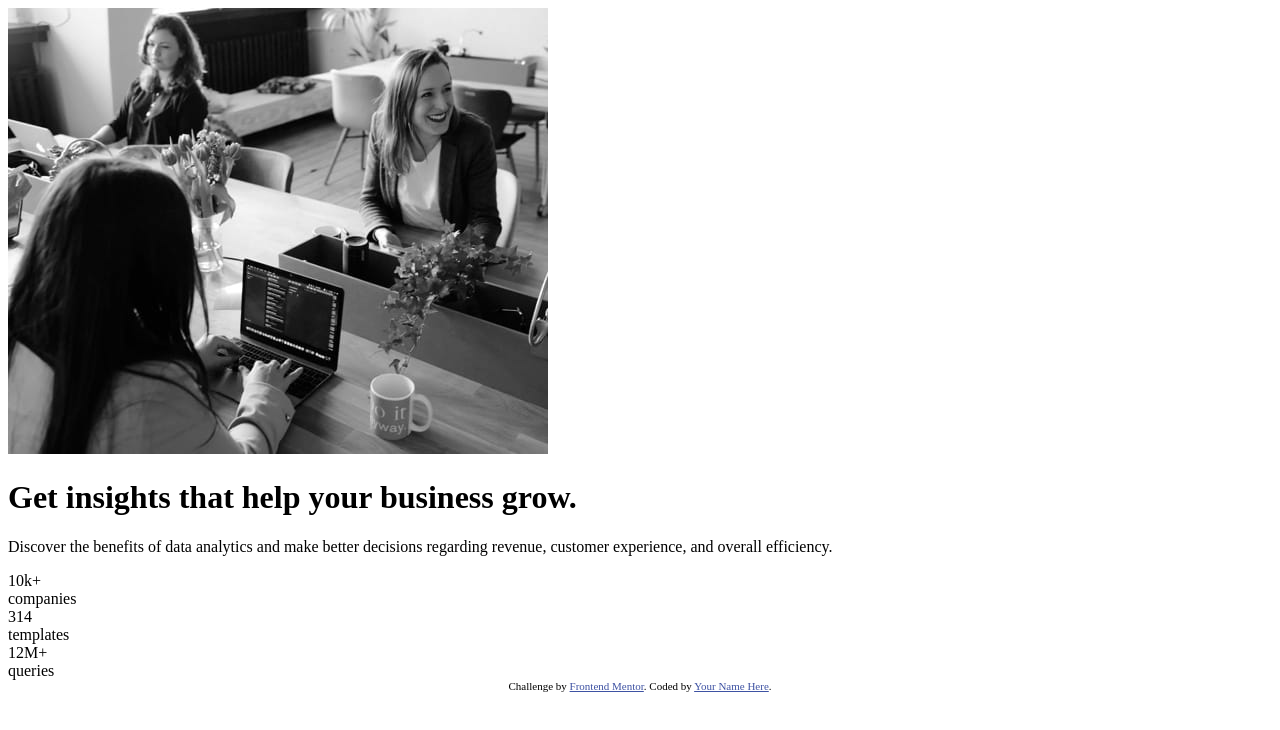
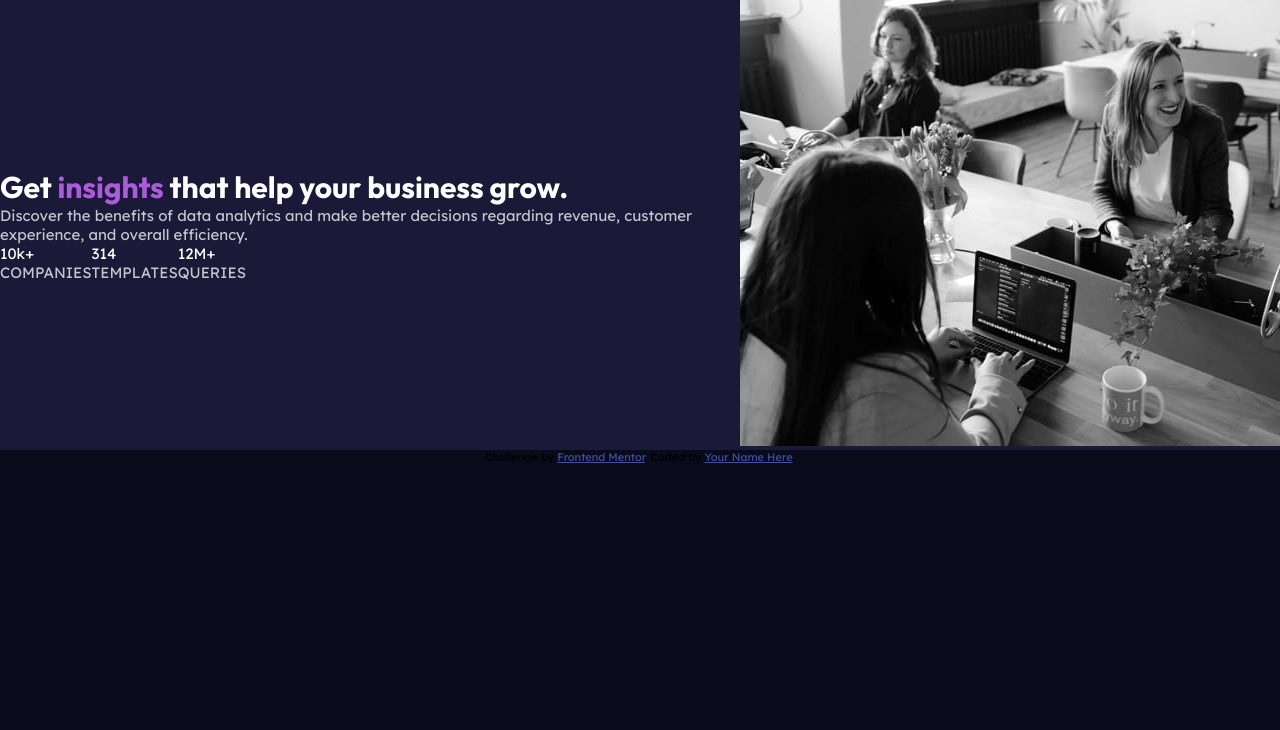
Before and after one commit to thaihanguyen98/stats-preview-card-component, a plain HTML site: page index.html in a window 1280 px wide. Drawn offline with Linux system fonts and the light colour scheme.

Commit message:
add styling

```diff
--- a/index.html
+++ b/index.html
@@ -15,6 +15,16 @@
     <title>Frontend Mentor | Stats preview card component</title>
     <link rel="stylesheet" href="style.css" />
     <!-- Feel free to remove these styles or customise in your own stylesheet 👍 -->
+    <link rel="preconnect" href="https://fonts.googleapis.com" />
+    <link rel="preconnect" href="https://fonts.gstatic.com" crossorigin />
+    <link
+      href="https://fonts.googleapis.com/css2?family=Inter:ital,opsz,wght@0,14..32,100..900;1,14..32,100..900&family=Lexend+Deca:wght@100..900&family=Outfit:wght@100..900&display=swap"
+      rel="stylesheet"
+    />
+    <link
+      href="https://fonts.googleapis.com/css2?family=Inter:ital,opsz,wght@0,14..32,100..900;1,14..32,100..900&family=Lexend+Deca:wght@100..900&family=Outfit:wght@100..900&display=swap"
+      rel="stylesheet"
+    />
     <style>
       .attribution {
         font-size: 11px;
@@ -27,9 +37,12 @@
   </head>
   <body>
     <div class="container">
-      <div class="image">
+      <div class="image-container">
         <img src="images/image-header-desktop.jpg" alt="" />
+        <div class="overlay"></div>
       </div>
+
+      <div class="info-container">
         <h1>Get <span>insights</span> that help your business grow.</h1>
         <p>
           Discover the benefits of data analytics and make better decisions
@@ -50,6 +63,7 @@
           </div>
         </div>
       </div>
+    </div>
 
     <div class="attribution">
       Challenge by
--- a/style.css
+++ b/style.css
@@ -0,0 +1,62 @@
+:root {
+  --dark-blue: hsl(233, 47%, 7%);
+  --desaturated-blue: hsl(244, 38%, 16%);
+  --soft-violet: hsl(277, 64%, 61%);
+
+  --white-color: hsl(0, 0%, 100%);
+  --transparent-white-1: hsla(0, 0%, 100%, 0.75);
+  --transparent-white-2: hsla(0, 0%, 100%, 0.6);
+
+  --font-size: 15px;
+
+  --font-1: "Outfit", serif;
+  --font-2: "Lexend Deca", serif;
+}
+
+* {
+  box-sizing: border-box;
+  margin: 0;
+  padding: 0;
+}
+
+body {
+  background-color: var(--dark-blue);
+  font-size: var(--font-size);
+  font-family: var(--font-2);
+}
+
+.container {
+  background-color: var(--desaturated-blue);
+  display: flex;
+  flex-direction: row-reverse;
+  justify-content: center;
+  align-items: center;
+}
+
+h1 {
+  color: var(--white-color);
+  font-family: var(--font-1);
+}
+span {
+  color: var(--soft-violet);
+}
+
+p {
+  color: var(--transparent-white-1);
+  font-family: var(--font-2);
+}
+
+.info-section {
+  display: flex;
+}
+.number {
+  color: var(--white-color);
+}
+.name {
+  color: var(--transparent-white-1);
+  text-transform: uppercase;
+}
+
+img {
+  background-color: var(--soft-violet);
+}
```
Lines whose indentation alone changed are shown as unchanged.
